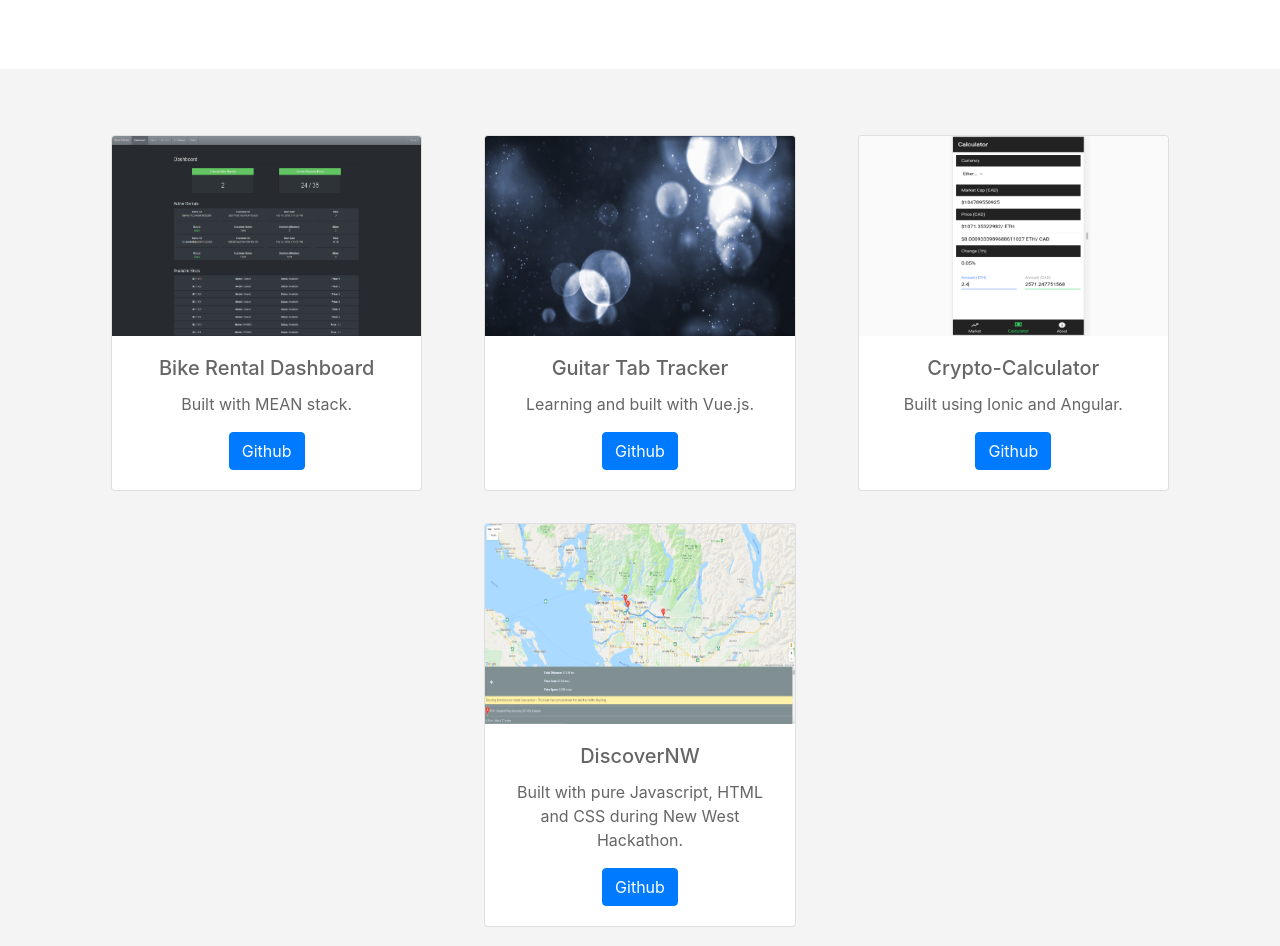
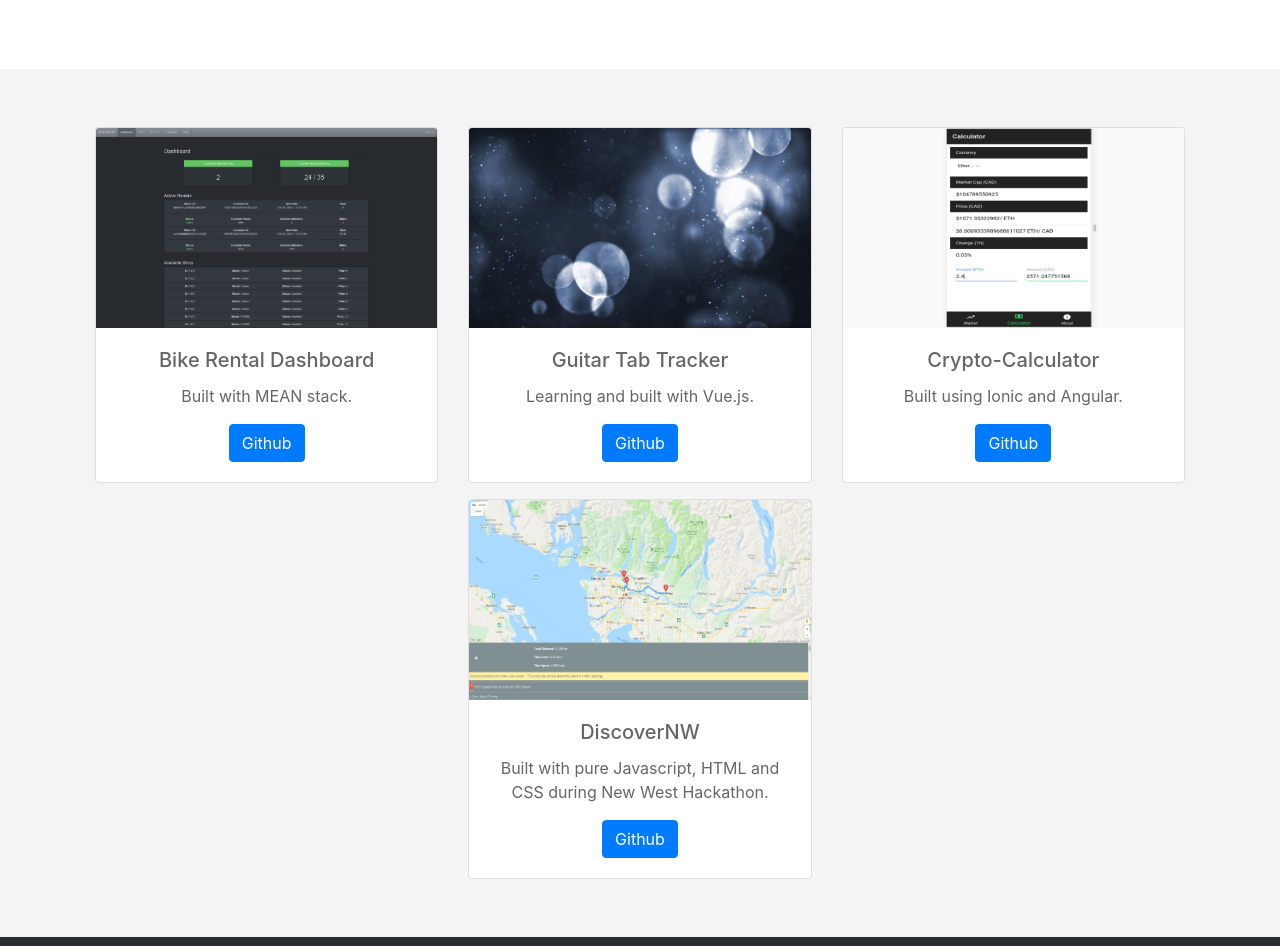
Before and after one commit to jackymyh/toiletmuffin.github.io, a plain HTML site: page index.html in a window 1280 px wide. Shown: the part 2320-3266 px from the top of the page. Drawn offline with nearby package versions, Linux system fonts and the light colour scheme.

Commit message:
card margin

```diff
--- a/css/styles.css
+++ b/css/styles.css
@@ -161,7 +161,8 @@ body, html{
 }
 
 .card{
-  margin:1em;
+  margin-top:0.5em;
+  margin-bottom:0.5em;
 }
 
 #skillset h3{
```
Also changed, not shown: img/market.PNG (deleted).
